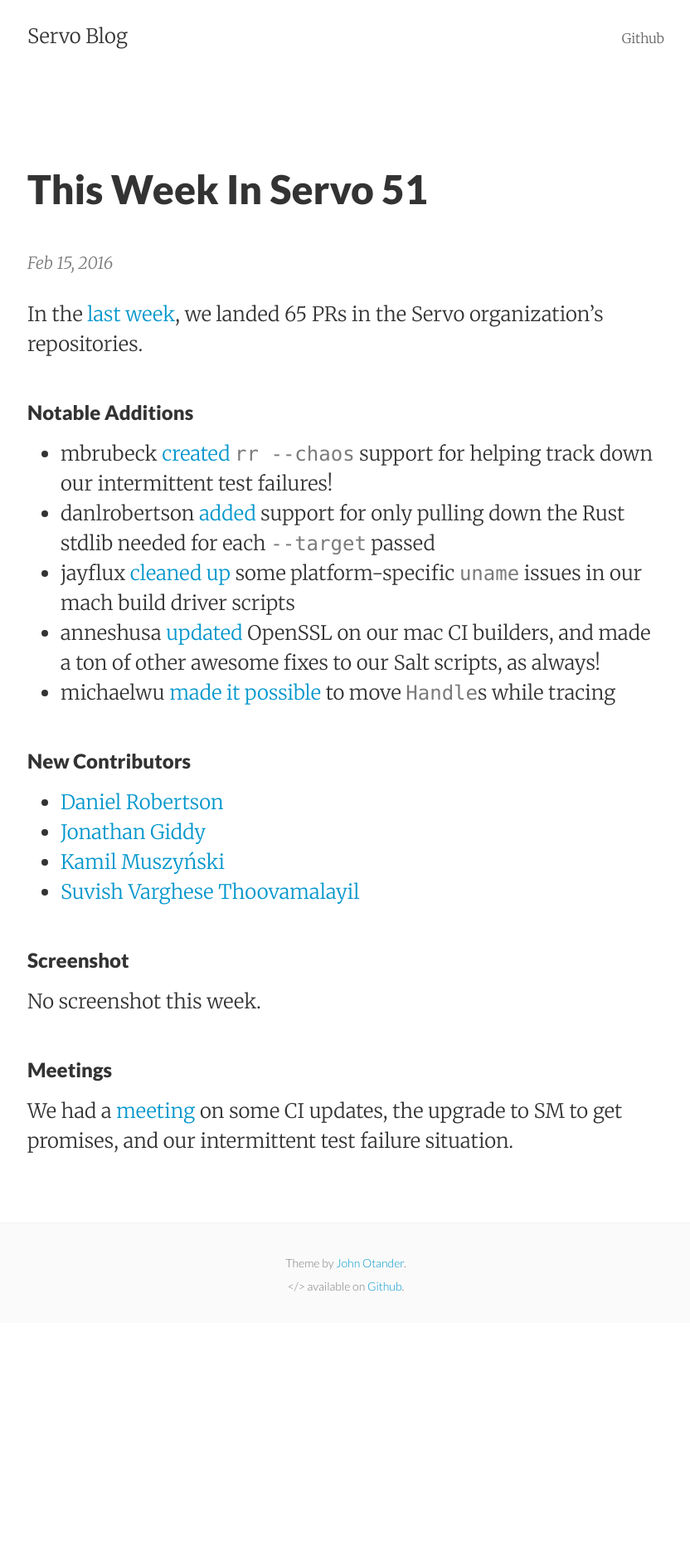
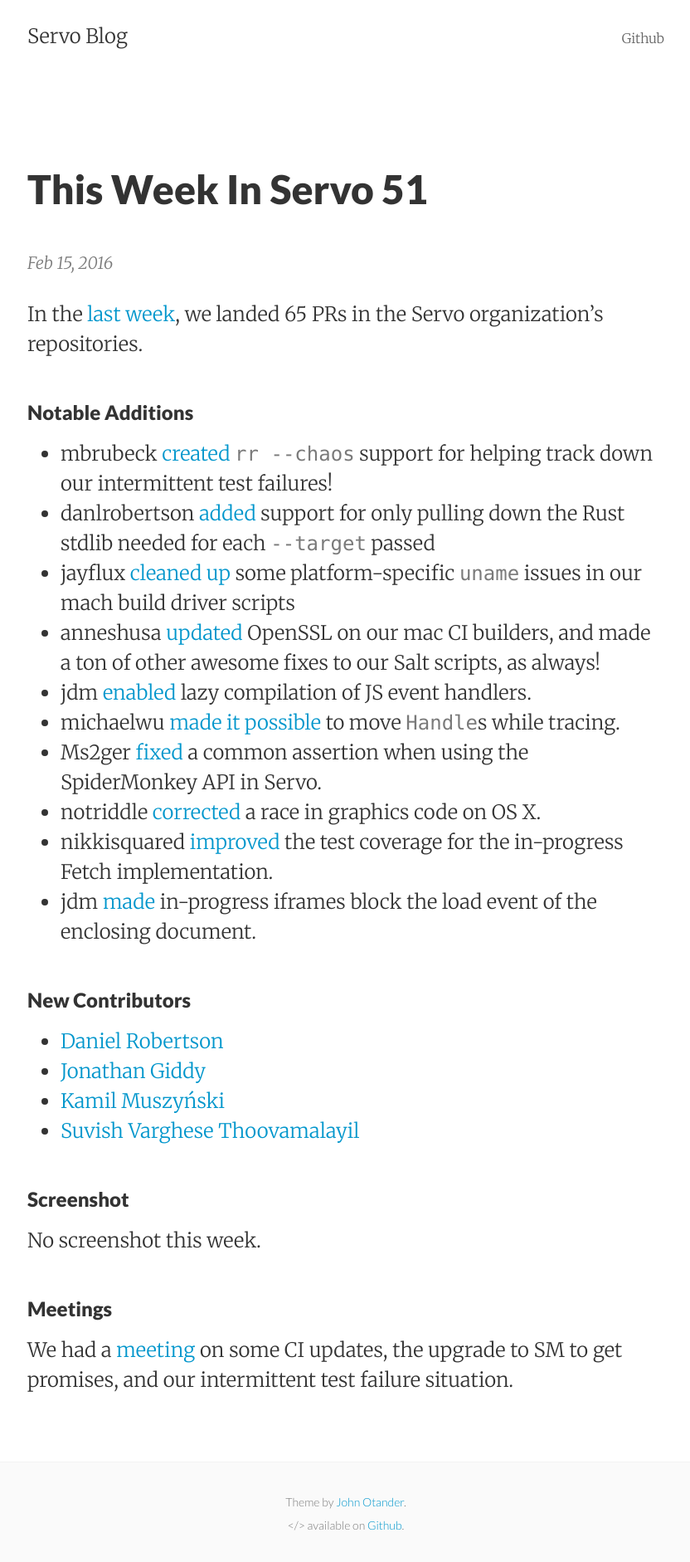
Before and after one commit to servo/blog.servo.org, a Jekyll site: the page built from _posts/2016-02-15-twis-51.md, in a window 1280 px wide. Shown: the whole page at 83% size, without its empty margins (223-1055 px from the left). Built offline with Jekyll 4.4.1, drawn with Linux system fonts in a browser that asks for light colours; before the commit the page ends 1594 px from its top, so only the background shows below that.

Commit message:
More notable things.

```diff
--- a/_posts/2016-02-15-twis-51.md
+++ b/_posts/2016-02-15-twis-51.md
@@ -14,7 +14,12 @@
 - danlrobertson [added](https://github.com/servo/servo/pull/9611) support for only pulling down the Rust stdlib needed for each `--target` passed
 - jayflux [cleaned up](https://github.com/servo/servo/pull/9624) some platform-specific `uname` issues in our mach build driver scripts
 - anneshusa [updated](https://github.com/servo/saltfs/pull/218) OpenSSL on our mac CI builders, and made a ton of other awesome fixes to our Salt scripts, as always!
-- michaelwu [made it possible](https://github.com/servo/html5ever/pull/193) to move `Handle`s while tracing
+- jdm [enabled](https://github.com/servo/servo/pull/8491) lazy compilation of JS event handlers.
+- michaelwu [made it possible](https://github.com/servo/html5ever/pull/193) to move `Handle`s while tracing.
+- Ms2ger [fixed](https://github.com/servo/servo/pull/9584) a common assertion when using the SpiderMonkey API in Servo.
+- notriddle [corrected](https://github.com/servo/rust-layers/pull/228) a race in graphics code on OS X.
+- nikkisquared [improved](https://github.com/servo/servo/pull/9525) the test coverage for the in-progress Fetch implementation.
+- jdm [made](https://github.com/servo/servo/pull/6677) in-progress iframes block the load event of the enclosing document.
 
 ### New Contributors
 
```
